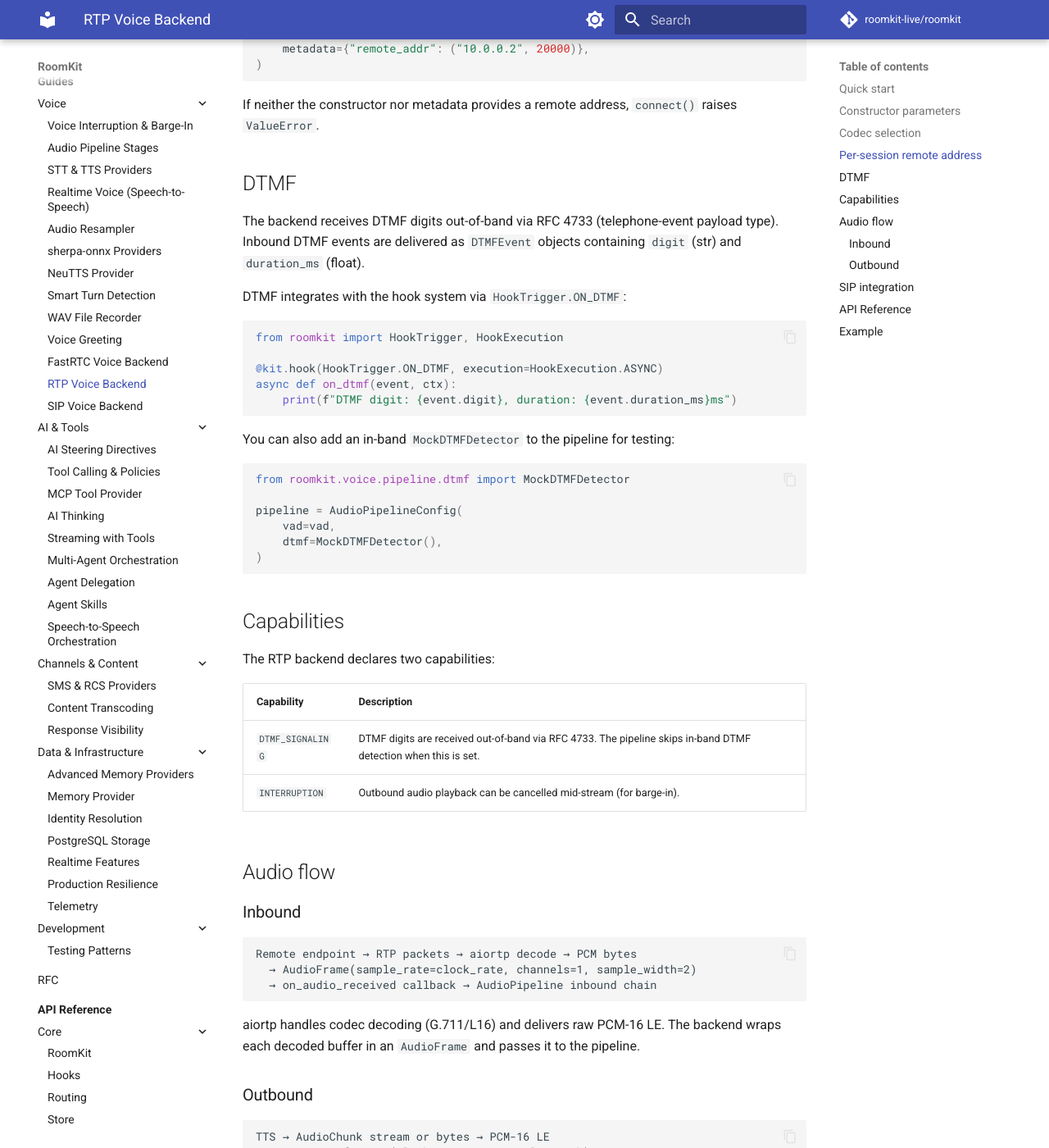
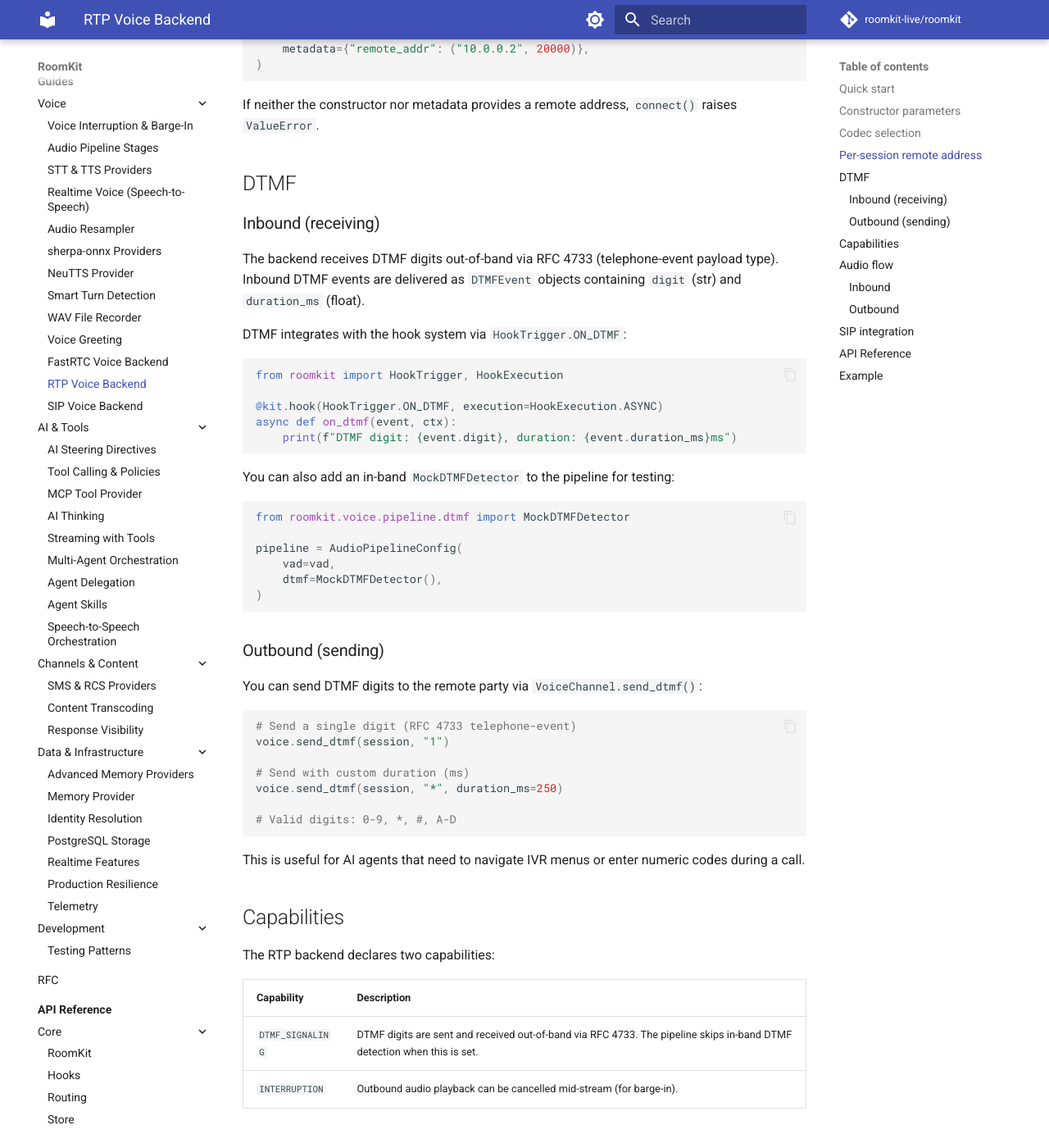
Before and after one commit to roomkit-live/roomkit-docs, an MkDocs documentation site: the page built from docs/guides/rtp-backend.md, in a window 1280 px wide and 1400 px high, scrolled down 2071 px. Shown: the whole window at 82% size. Built offline with MkDocs 1.6.1 and Material for MkDocs 9.7.7, drawn with Linux system fonts in a browser that asks for light colours; comment, search, counter and statistics services are not loaded.

Commit message:
docs: add outbound DTMF documentation to guides and features
- SIP/RTP backend guides: split DTMF into inbound/outbound subsections
- audio-pipeline-stages: add outbound DTMF note with cross-link
- features.md: add ON_DTMF hook and DTMF section with code examples
- Update DTMF_SIGNALING capability descriptions across all pages

Co-Authored-By: Claude Opus 4.6 <noreply@anthropic.com>

````diff
--- a/docs/guides/rtp-backend.md
+++ b/docs/guides/rtp-backend.md
@@ -81,6 +81,8 @@ If neither the constructor nor metadata provides a remote address, `connect()` r
 
 ## DTMF
 
+### Inbound (receiving)
+
 The backend receives DTMF digits out-of-band via RFC 4733 (telephone-event payload type). Inbound DTMF events are delivered as `DTMFEvent` objects containing `digit` (str) and `duration_ms` (float).
 
 DTMF integrates with the hook system via `HookTrigger.ON_DTMF`:
@@ -104,13 +106,29 @@ pipeline = AudioPipelineConfig(
 )
 ```
 
+### Outbound (sending)
+
+You can send DTMF digits to the remote party via `VoiceChannel.send_dtmf()`:
+
+```python
+# Send a single digit (RFC 4733 telephone-event)
+voice.send_dtmf(session, "1")
+
+# Send with custom duration (ms)
+voice.send_dtmf(session, "*", duration_ms=250)
+
+# Valid digits: 0-9, *, #, A-D
+```
+
+This is useful for AI agents that need to navigate IVR menus or enter numeric codes during a call.
+
 ## Capabilities
 
 The RTP backend declares two capabilities:
 
 | Capability | Description |
 |---|---|
-| `DTMF_SIGNALING` | DTMF digits are received out-of-band via RFC 4733. The pipeline skips in-band DTMF detection when this is set. |
+| `DTMF_SIGNALING` | DTMF digits are sent and received out-of-band via RFC 4733. The pipeline skips in-band DTMF detection when this is set. |
 | `INTERRUPTION` | Outbound audio playback can be cancelled mid-stream (for barge-in). |
 
 ## Audio flow
````
Also changed, not shown: docs/features.md (+18 -0 lines), docs/guides/audio-pipeline-stages.md (+3 -1 lines), docs/guides/sip-backend.md (+19 -1 lines).
